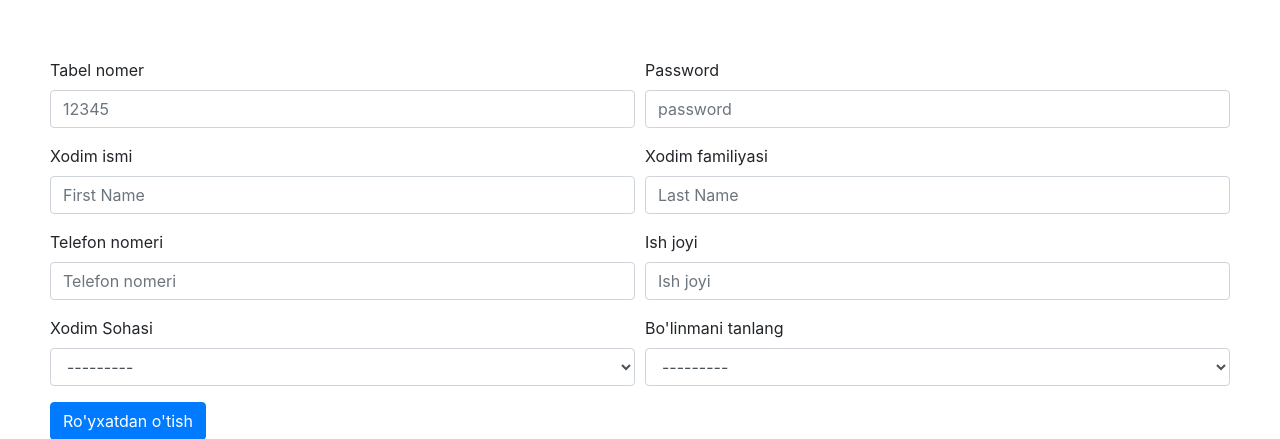
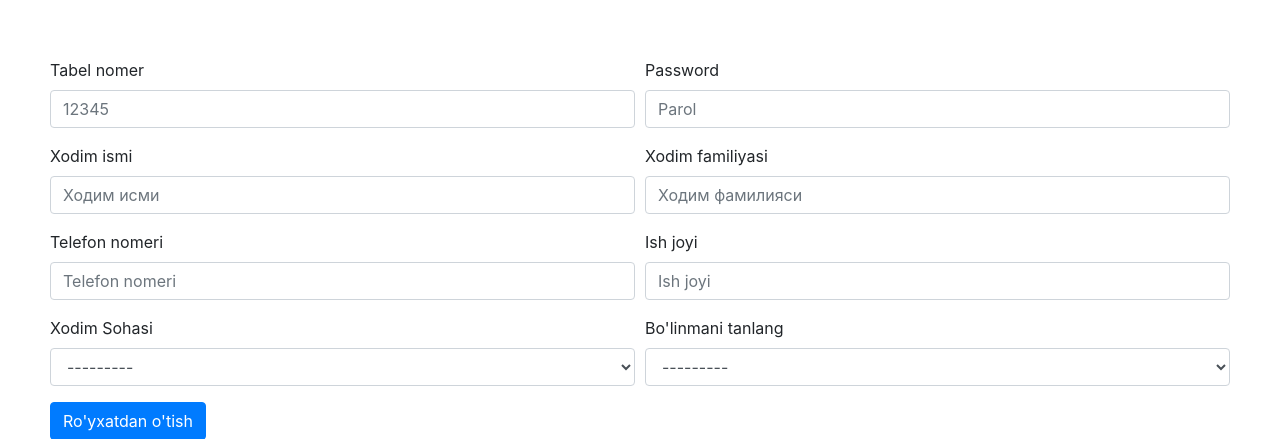
Before and after one commit to ShuhratBozorov/navoiuranquiz, a Django app: page /student/studentsignup in a window 1280 px wide. Shown: the part 154-593 px from the top of the page. Run offline with Django 3.2, Linux system fonts and the light colour scheme; data that the repository does not hold is empty; some libraries are stand-ins or nearby versions.

Commit message:
process translate

```diff
--- a/quiz-web-main/student/forms.py
+++ b/quiz-web-main/student/forms.py
@@ -6,9 +6,14 @@ from quiz import models as QMODEL
 class StudentUserForm(forms.ModelForm):
     class Meta:
         model=User
-        fields=['first_name','last_name','username','password']
+        fields=['first_name','last_name','username','password','address']
         widgets = {
-        'password': forms.PasswordInput()
+            'username': forms.TextInput(attrs={'placeholder': '12345'}),
+            'first_name': forms.TextInput(attrs={'placeholder': 'Ходим исми'}),
+            'last_name': forms.TextInput(attrs={'placeholder': 'Ходим фамилияси'}),
+            'email': forms.EmailInput(attrs={'placeholder': 'Email'}),
+            'password': forms.PasswordInput(attrs={'placeholder': 'Parol'}),
+            'address':forms.TextInput(attrs={'placeholder':''})
         }
 
 class StudentForm(forms.ModelForm):
--- a/quiz-web-main/templates/student/studentsignup.html
+++ b/quiz-web-main/templates/student/studentsignup.html
@@ -25,22 +25,22 @@
     <div class="form-row">
       <div class="form-group col-md-6">
         <label for="username">Tabel nomer</label>
-        {% render_field userForm.username|attr:'required:true'  class="form-control" placeholder="12345" %}
+        {% render_field userForm.username|attr:'required:true'  class="form-control" %}
       </div>
       <div class="form-group col-md-6">
         <label for="inputPassword4">Password</label>
-        {% render_field userForm.password|attr:'required:true'  class="form-control" placeholder="password" %}
+        {% render_field userForm.password|attr:'required:true'  class="form-control"  %}
       </div>
     </div>
 
     <div class="form-row">
         <div class="form-group col-md-6">
           <label for="first_name">Xodim ismi</label>
-          {% render_field userForm.first_name|attr:'required:true'  class="form-control" placeholder="First Name" %}
+          {% render_field userForm.first_name|attr:'required:true'  class="form-control"  %}
         </div>
         <div class="form-group col-md-6">
           <label for="last_name">Xodim familiyasi</label>
-          {% render_field userForm.last_name|attr:'required:true'  class="form-control" placeholder="Last Name" %}
+          {% render_field userForm.last_name|attr:'required:true'  class="form-control" %}
         </div>
       </div>
 
```
Also changed, not shown: quiz-web-main/teacher/forms.py (+6 -2 lines), quiz-web-main/templates/teacher/teachersignup.html (+4 -4 lines), quiz-web-main/locale/ru/LC_MESSAGES/django.po, quiz-web-main/locale/uz/LC_MESSAGES/django.po, quiz-web-main/locale/uzb/LC_MESSAGES/django.po, 2 other files.
